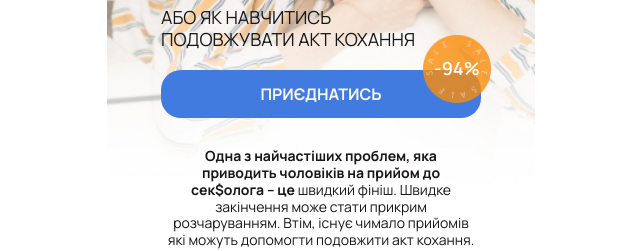
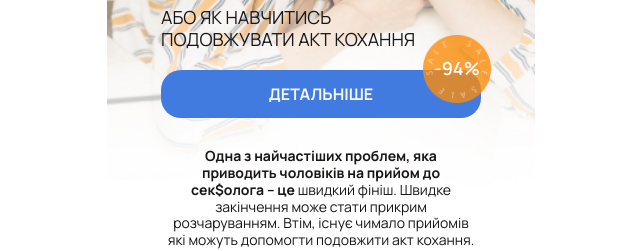
Before and after one commit to RomanIsaiev/work-website-30, a website built with Vite: page index.html in a window 1280 px wide. Shown: the part 388-639 px from the top of the page, 319-959 px from the left. Built offline with nearby package versions, Linux system fonts and the light colour scheme; a script that the page names is missing; a web font is replaced by a local one.

Commit message:
Update index.html

```diff
--- a/index.html
+++ b/index.html
@@ -63,7 +63,7 @@
           Або як навчитись подовжувати акт кохання
         </p>
         <div class="header-button-container">
-          <a class="header-button link" href="#form"> Приєднатись </a>
+          <a class="header-button link" href="#form">Детальніше</a>
           <div class="header-sale-mark">
             <picture
               ><source
```
